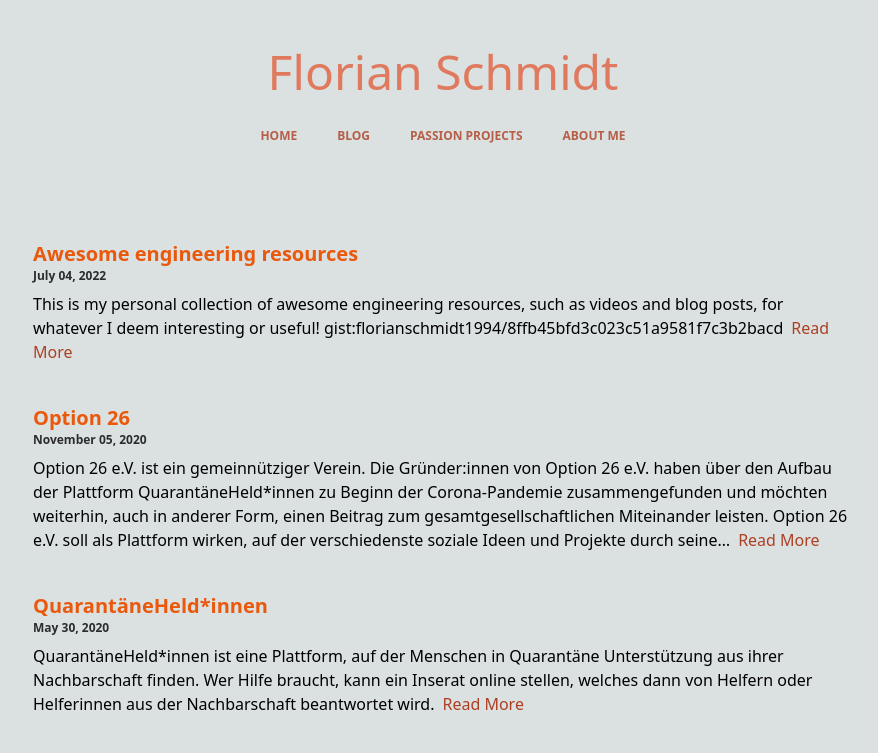
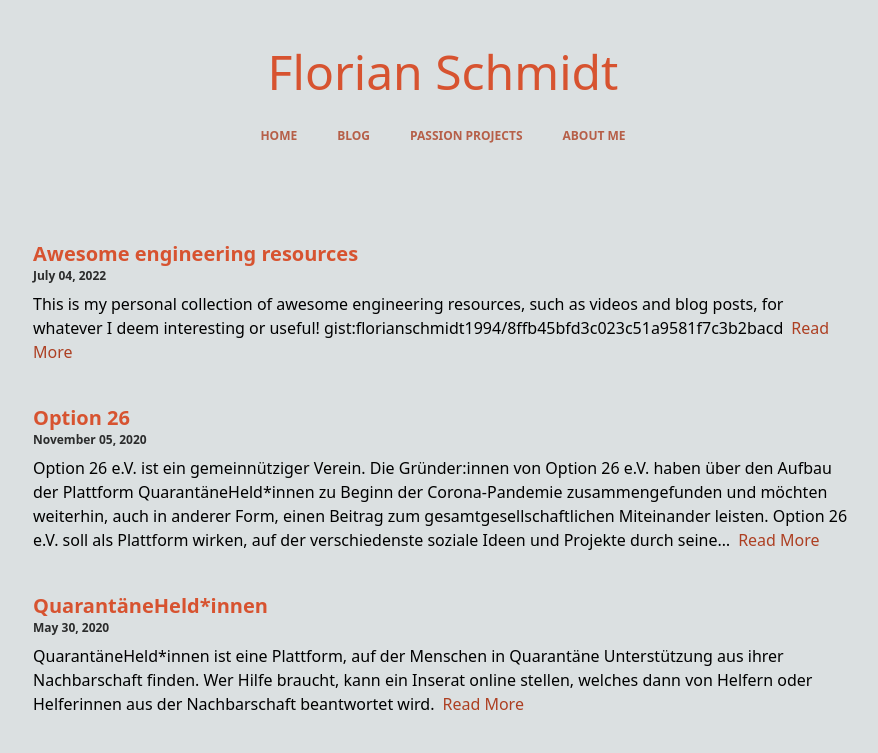
Before and after one commit to florianschmidt1994/florianschmidt.me, a Gatsby site: page /projects in a window 1280 px wide. Shown: the top 753 px of the page, without its empty margins (197-1075 px from the left). Built offline with nearby package versions, Linux system fonts and the light colour scheme; Gatsby itself is replaced by a stand-in of ours.

Commit message:
Adapt CNAMEs and fix colors

```diff
--- a/gatsby-config.js
+++ b/gatsby-config.js
@@ -1,10 +1,10 @@
 module.exports = {
-  pathPrefix: "/florianschmidt.me",
   siteMetadata: {
-    title: `florianschmidt.me`,
-    siteUrl: `https://github.io/florianschmidt1994/florianschmidt.me`,
+    title: `https://florianschmidt.me`,
+    siteUrl: `https://florianschmidt.me`,
   },
   plugins: [
+    "gatsby-plugin-cname",
     "gatsby-plugin-postcss",
     "gatsby-plugin-sharp",
     "gatsby-transformer-sharp",
--- a/package.json
+++ b/package.json
@@ -12,11 +12,13 @@
     "start": "gatsby develop",
     "build": "gatsby build",
     "serve": "gatsby serve",
-    "clean": "gatsby clean"
+    "clean": "gatsby clean",
+    "deploy": "gatsby build --prefix-paths && gh-pages -d public"
   },
   "dependencies": {
     "gatsby": "^4.19.2",
     "gatsby-image": "^3.11.0",
+    "gatsby-plugin-cname": "^1.0.0",
     "gatsby-plugin-sharp": "^4.20.0",
     "gatsby-remark-classes": "^1.0.2",
     "gatsby-remark-embed-gist": "^1.2.1",
--- a/src/components/BlogpostPreview.js
+++ b/src/components/BlogpostPreview.js
@@ -5,7 +5,7 @@ export function BlogpostPreview({ node }) {
   return (
     <>
       <Link
-        className="text-xl block text-orange-600 font-bold"
+        className="text-xl block text-terracotta-600 font-bold"
         to={node.frontmatter.slug}
       >
         {node.frontmatter.title}
--- a/src/components/Header.js
+++ b/src/components/Header.js
@@ -4,7 +4,7 @@ import * as React from "react";
 export default function Header() {
   return (
     <header className="py-12 px-10 flex flex-col items-center">
-      <h1 className="text-5xl text-terracotta-500">Florian Schmidt</h1>
+      <h1 className="text-5xl text-terracotta-600">Florian Schmidt</h1>
       <nav className="mt-8">
         <ul className="font-bold flex flex-row space-x-10 uppercase text-xs opacity-80">
           <li>
```
Also changed, not shown: 1 other file.
